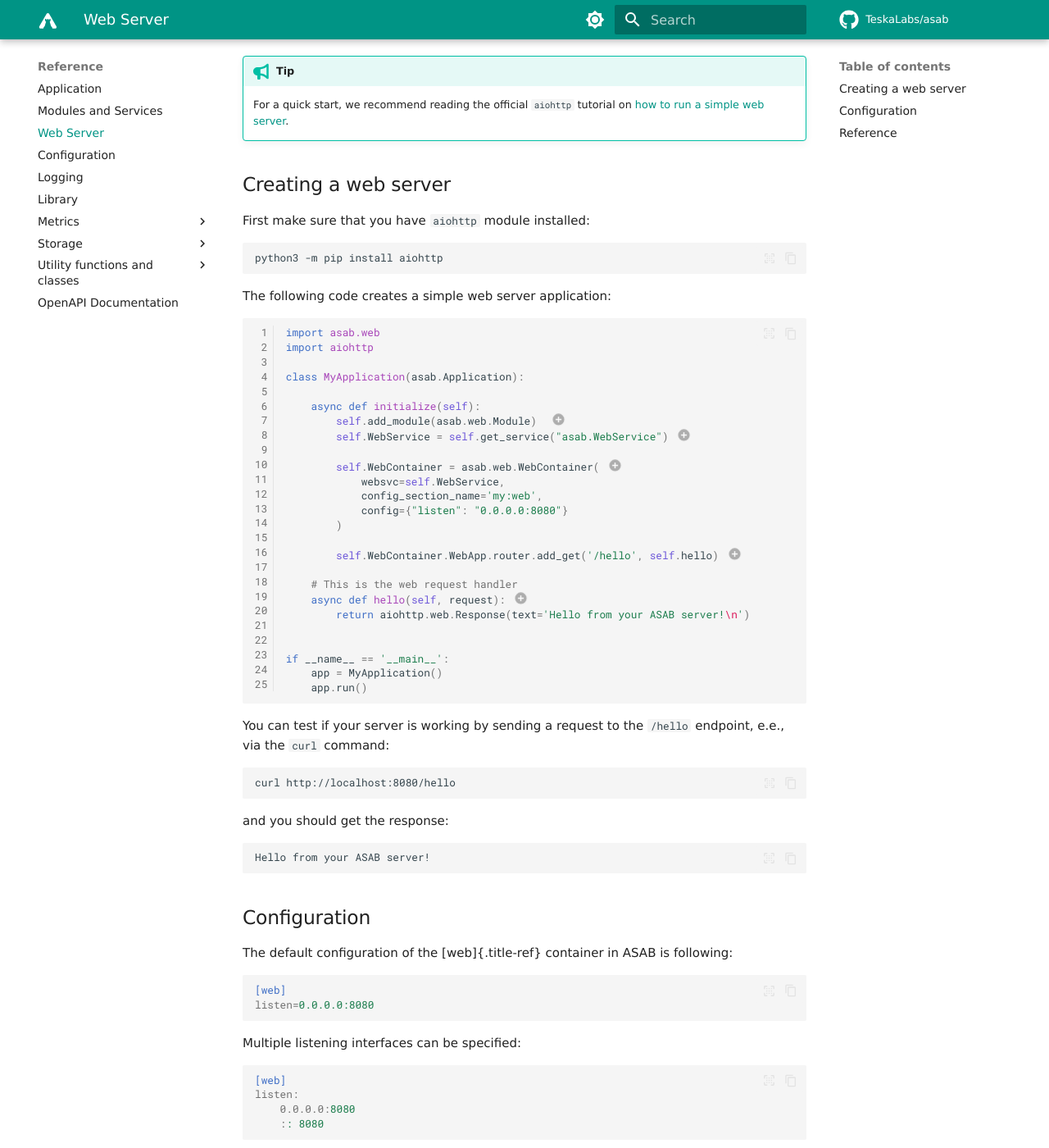
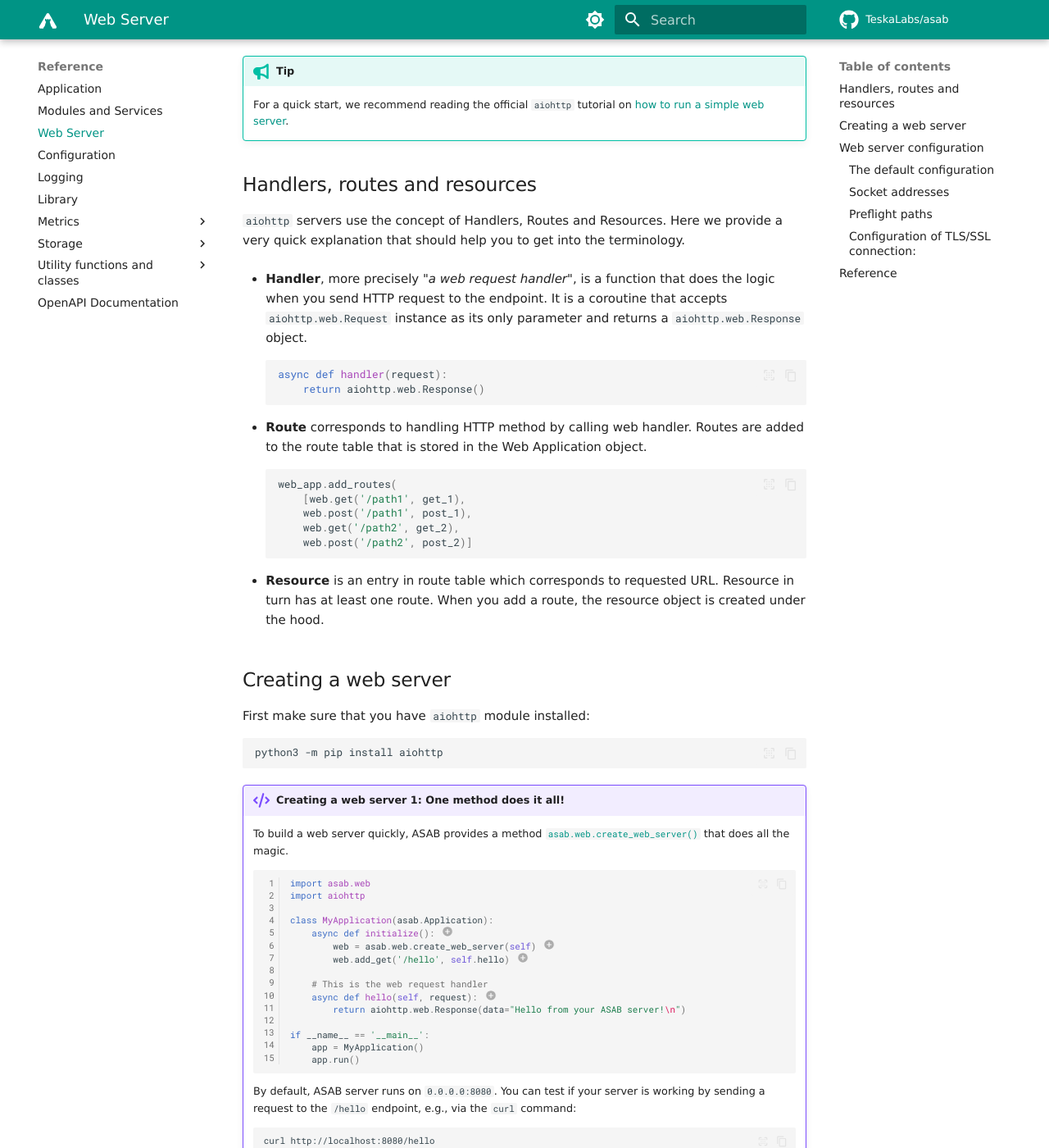
Before and after one commit to TeskaLabs/asab, an MkDocs documentation site: the page built from docs/reference/web/web-server.md, in a window 1280 px wide and 1400 px high, scrolled down 223 px. Shown: the whole window at 82% size. Built offline with MkDocs 1.6.1 and Material for MkDocs 9.7.7, drawn with Linux system fonts in a browser that asks for light colours; some web fonts are replaced; comment, search, counter and statistics services are not loaded; some of the changed text lies outside the part shown.

Commit message:
Redesign web server section

````diff
--- a/docs/reference/web/web-server.md
+++ b/docs/reference/web/web-server.md
@@ -5,7 +5,31 @@
 
 !!! tip
 
-    For a quick start, we recommend reading the official `aiohttp` tutorial on [how to run a simple web server](https://docs.aiohttp.org/en/stable/web_quickstart.html#run-a-simple-web-server).
+	For a quick start, we recommend reading the official `aiohttp` tutorial on [how to run a simple web server](https://docs.aiohttp.org/en/stable/web_quickstart.html#run-a-simple-web-server).
+
+## Handlers, routes and resources
+
+`aiohttp` servers use the concept of Handlers, Routes and Resources. Here we provide a very quick explanation that should help you to get into the terminology.
+
+- **Handler**, more precisely *"a web request handler"*, is a function that does the logic when you send HTTP request to the endpoint. It is a coroutine that accepts `aiohttp.web.Request` instance as its only parameter and returns a `aiohttp.web.Response` object.
+
+	```python
+	async def handler(request):
+		return aiohttp.web.Response()
+	```
+
+- **Route** corresponds to handling HTTP method by calling web handler. Routes are added to the route table that is stored in the Web Application object.
+
+	```python
+	web_app.add_routes(
+		[web.get('/path1', get_1),
+		web.post('/path1', post_1),
+		web.get('/path2', get_2),
+		web.post('/path2', post_2)]
+	```
+
+- **Resource** is an entry in route table which corresponds to requested URL. Resource in turn has at least one route. When you add a route, the resource object is created under the hood.
+
 
 ## Creating a web server
 
@@ -14,82 +38,143 @@
 python3 -m pip install aiohttp
 ```
 
-The following code creates a simple web server application:
+!!! example "Creating a web server 1: One method does it all!"
 
-``` python linenums="1"
-import asab.web
-import aiohttp
+	To build a web server quickly, ASAB provides a method [`asab.web.create_web_server()`](#asab.web.create_web_server) that does all the magic.
 
-class MyApplication(asab.Application):
+	```python linenums="1"
+	import asab.web
+	import aiohttp
 
-    async def initialize(self):
-        self.add_module(asab.web.Module)  #(1)!
-        self.WebService = self.get_service("asab.WebService") #(2)!
+	class MyApplication(asab.Application):
+		async def initialize(): #(1)!
+			web = asab.web.create_web_server(self) #(2)!
+			web.add_get('/hello', self.hello) #(3)!
 
-        self.WebContainer = asab.web.WebContainer( #(3)!
-            websvc=self.WebService,
-            config_section_name='my:web',
-            config={"listen": "0.0.0.0:8080"}
-        )
+		# This is the web request handler
+		async def hello(self, request): #(4)!
+			return aiohttp.web.Response(data="Hello from your ASAB server!\n")
 
-        self.WebContainer.WebApp.router.add_get('/hello', self.hello) #(4)!
+	if __name__ == '__main__':
+		app = MyApplication()
+		app.run()
+	```
 
-    # This is the web request handler
-    async def hello(self, request): #(5)!
-        return aiohttp.web.Response(text='Hello from your ASAB server!\n')
+	1. Web server configuration should be prepared during [the init-time](/reference/application/reference/#init-time) of the application lifecycle.
+	2. `asab.web.create_web_server()` creates web server and returns instance of
+		[`aiohttp.web.UrlDispatcher` object](https://docs.aiohttp.org/en/stable/web_reference.html?highlight=router#router) (which is usually referred to as a "router"). The method takes the argument `app` which is used as the reference to the base `asab.Application` object, and optional parameters that expand configuration options.
+	3. You can easily create a new endpoint by [`aiohttp.web.UrlDispatcher.add_route()` method](https://docs.aiohttp.org/en/stable/web_reference.html?highlight=router#aiohttp.web.UrlDispatcher.add_route)
+		that appends a request handler to the router table. This one is a shortcut for adding a **GET** handler.
+	4. A request handler must be a coroutine that accepts [`aiohttp.web.Request` instance](https://docs.aiohttp.org/en/stable/web_reference.html#aiohttp.web.Request) as its only parameter and returns [`aiohttp.web.Response` instance](https://docs.aiohttp.org/en/stable/web_reference.html#response).
+
+	By default, ASAB server runs on `0.0.0.0:8080`.
+	You can test if your server is working by sending a request to the `/hello` endpoint, e.g., via the `curl` command:
+
+	```shell
+	curl http://localhost:8080/hello
+	```
+
+	and you should get the response:
+
+	```
+	Hello from your ASAB server!
+	```
+
+!!! example "Creating a web server 2: Under the hood."
+
+	The code below does exactly the same as in the previous example.
+
+	``` python linenums="1"
+	import asab.web
+	import aiohttp
+
+	class MyApplication(asab.Application):
+
+		async def initialize(self):
+			self.add_module(asab.web.Module)  #(1)!
+			self.WebService = self.get_service("asab.WebService") #(2)!
+
+			self.WebContainer = asab.web.WebContainer( #(3)!
+				websvc=self.WebService,
+				config_section_name='my:web',
+				config={"listen": "0.0.0.0:8080"}
+			)
+
+			self.WebContainer.WebApp.router.add_get('/hello', self.hello) #(4)!
+
+		# This is the web request handler
+		async def hello(self, request): #(5)!
+			return aiohttp.web.Response(text='Hello from your ASAB server!\n')
 
 
-if __name__ == '__main__':
-    app = MyApplication()
-    app.run()
+	if __name__ == '__main__':
+		app = MyApplication()
+		app.run()
+	```
+
+	1. In order to use `asab.WebService`, first import the corresponding `asab.web.Module`...
+	2. ...and then locate the Service.
+	3. Creates the Web container, which is instance of [`asab.Config.Configurable`](http://localhost:8000/reference/config/reference/#asab.config.Configurable) object that stores the configuration such as the actual web application.
+	4. `asab.web.WebContainer.WebApp` is instance of `aiohttp.web.Application` object. To create a new endpoint, use methods for [`aiohttp.web.Application.router` object](https://docs.aiohttp.org/en/stable/web_reference.html?highlight=add_get#router).
+	5. A request handler must be a coroutine that accepts [`aiohttp.web.Request` instance](https://docs.aiohttp.org/en/stable/web_reference.html#aiohttp.web.Request) as its only parameter and returns [`aiohttp.web.Response` instance](https://docs.aiohttp.org/en/stable/web_reference.html#response).
+
+!!! tip
+
+	Resources may also have variable path, see [the documentation](https://docs.aiohttp.org/en/stable/web_quickstart.html#variable-resources).
+
+	```python
+	web.get('/users/{user}/age', user_age_handler)
+	web.get(r'/{name:\d+}', name_handler)
+	```
+
+!!! note
+
+	`aiohttp` also supports the *Flask style* for creating web request handlers via decorators. ASAB applications use the *Django style* way of creating routes, i.e. without decorators.
+
+## Web server configuration
+
+Configuration is passed to the `asab.web.WebContainer` object.
+
+### The default configuration
+
+```ini
+[web]
+listen=0.0.0.0 8080
+backlog=128
+rootdir=
+servertokens=full
+cors=
+cors_preflight_paths=/openidconnect/*, /test/*
+body_max_size=1024**2
 ```
 
-1. In order to use `asab.WebService`, first import the corresponding `asab.web.Module`...
-2. ...and then locate the Service.
-3. Creates the Web container, which is instance of [`asab.Config.Configurable`](http://localhost:8000/reference/config/reference/#asab.config.Configurable) object that stores the configuration such as the actual web application.
-4. `asab.web.WebContainer.WebApp` is instance of `aiohttp.web.Application` object. To create a new endpoint, use methods for [`aiohttp.web.Application.router` object](https://docs.aiohttp.org/en/stable/web_reference.html?highlight=add_get#router).
-5. A request handler must be a coroutine that accepts [`aiohttp.web.Request` instance](https://docs.aiohttp.org/en/stable/web_reference.html#aiohttp.web.Request) as its only parameter and returns [`aiohttp.web.Response` instance](https://docs.aiohttp.org/en/stable/web_reference.html#response).
+### Socket addresses
 
-You can test if your server is working by sending a request to the `/hello` endpoint, e.e., via the `curl` command:
+The default configuration of the web socket address in `asab.web.WebContainer` is the following:
 
-```shell
-curl http://localhost:8080/hello
-```
-
-and you should get the response:
-
-```
-Hello from your ASAB server!
-```
-
-## Configuration
-
-The default configuration of the [web]{.title-ref} container in ASAB is
-following:
-
-``` {.ini}
+``` ini
 [web]
 listen=0.0.0.0:8080
 ```
 
 Multiple listening interfaces can be specified:
 
-``` {.ini}
+``` ini
 [web]
 listen:
-    0.0.0.0:8080
-    :: 8080
+	0.0.0.0:8080
+	:: 8080
 ```
 
 Multiple listening interfaces, one with HTTPS (TLS/SSL) can be
 specified:
 
-``` {.ini}
+``` ini
 [web]
 listen:
-    0.0.0.0 8080
-    :: 8080
-    0.0.0.0 8443 ssl:web
+	0.0.0.0 8080
+	:: 8080
+	0.0.0.0 8443 ssl:web
 
 [ssl:web]
 cert=...
@@ -99,42 +184,53 @@
 
 Multiple interfaces, one with HTTPS (inline):
 
-``` {.ini}
+``` ini
 [web]
 listen:
-    0.0.0.0 8080
-    :: 8080
-    0.0.0.0 8443 ssl
+	0.0.0.0 8080
+	:: 8080
+	0.0.0.0 8443 ssl
 
 # The SSL parameters are inside of the WebContainer section
 cert=...
 key=...
-...
 ```
 
-Other available options are:
+You can also enable listening on TCP port 8080, IPv4 and IPv6 if applicable:
 
-> -   [backlog]{.title-ref}
-> -   [rootdir]{.title-ref}
-> -   [servertokens]{.title-ref} (default value [full]{.title-ref})
-> -   [cors]{.title-ref}
-> -   [cors\_preflight\_paths]{.title-ref}
+```ini
+[web]
+listen=8080
+```
 
-TLS/SSL paramereters:
+### Preflight paths
 
-> -   [cert]{.title-ref}
-> -   [key]{.title-ref}
-> -   [password]{.title-ref}
-> -   [cafile]{.title-ref}
-> -   [capath]{.title-ref}
-> -   [ciphers]{.title-ref}
-> -   [dh\_params]{.title-ref}
-> -   \`verify\_mode\`: one of [CERT\_NONE]{.title-ref},
->     [CERT\_OPTIONAL]{.title-ref} or [CERT\_REQUIRED]{.title-ref}
-> -   [check\_hostname]{.title-ref}
-> -   [options]{.title-ref}
+Preflight requests are sent by the browser, for some cross domain request (custom header etc.).
+Browser sends preflight request first.
+It is request on same endpoint as app demanded request, but of **OPTIONS** method.
+Only when satisfactory response is returned, browser proceeds with sending original request.
+Use `cors_preflight_paths` to specify all paths and path prefixes (separated by comma) for which you
+want to allow OPTIONS method for preflight requests.
+
+
+### Configuration of TLS/SSL connection:
+
+ASAB provides `asab.tls.SSLContextBuilder`
+
+- cert
+- key
+- password
+- cafile
+- capath
+- ciphers
+- dh_params
+- verify_mode: one of `CERT_NONE`, `CERT_OPTIONAL` or `CERT_REQUIRED`
+- check_hostname
+- options
 
 ## Reference
+
+::: asab.web.create_web_server
 
 ::: asab.web.Module
 
````
Also changed, not shown: docs/reference/module.md (deleted).
